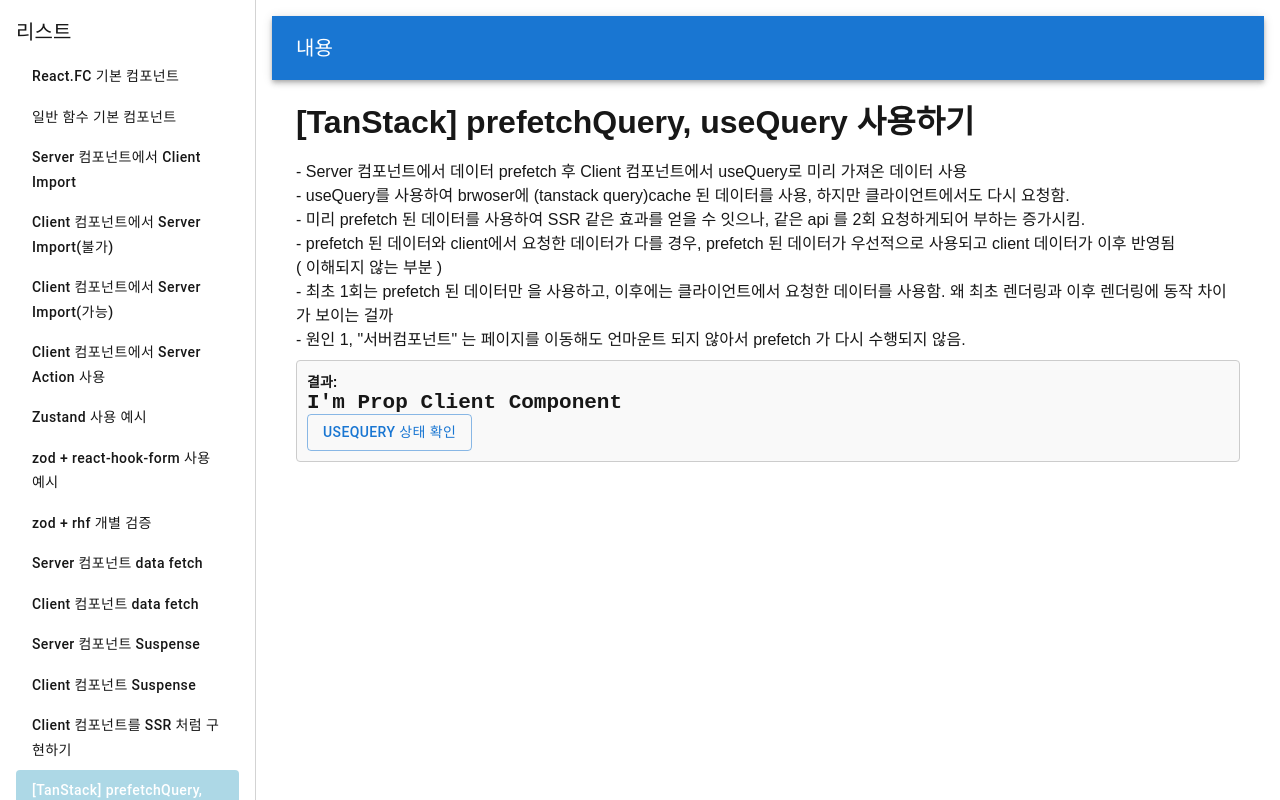
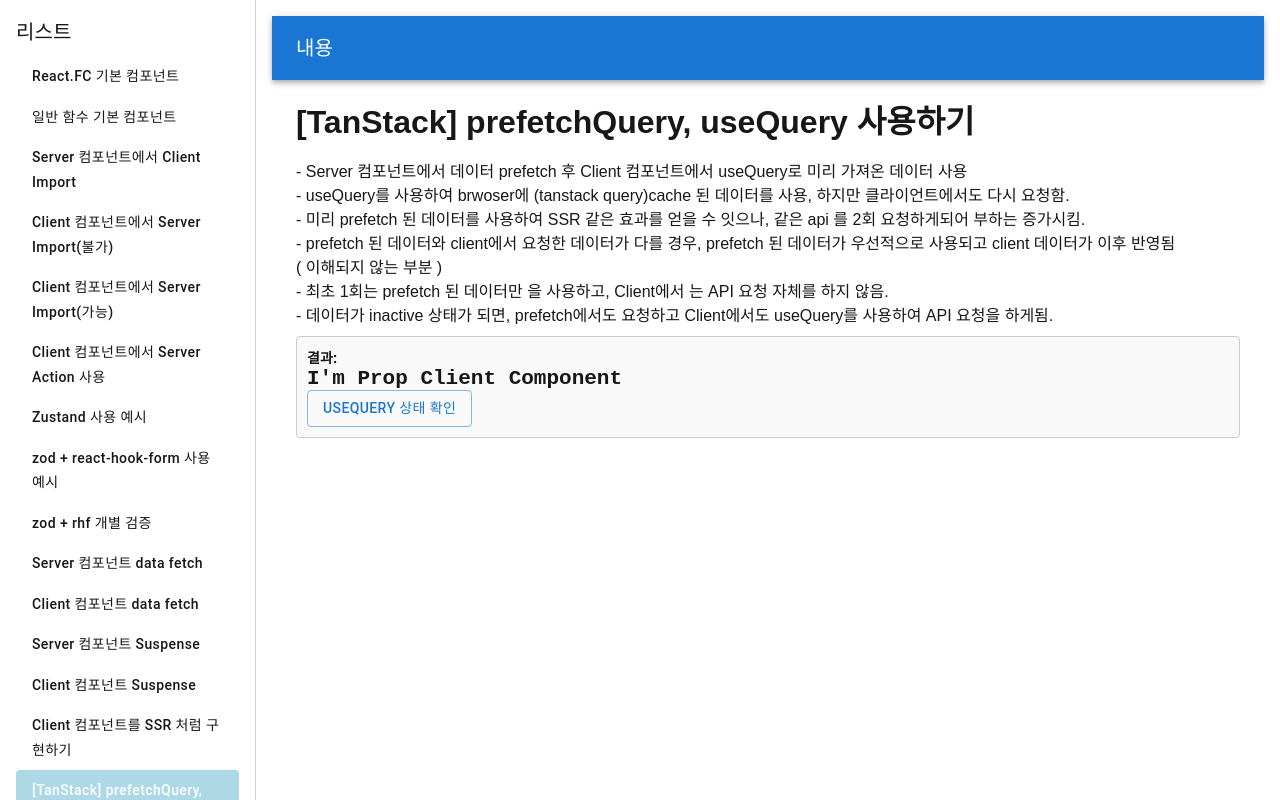
Before and after one commit to AnSungHyun/react-next-snippets, a Next.js app: page /snippets/15 in a window 1280 px wide. Built offline with nearby package versions, Linux system fonts and the light colour scheme; no server answers.

Commit message:
Update comments in page.tsx to clarify data fetching behavior and prefetching logic

```diff
--- a/src/app/(pages)/snippets/15/page.tsx
+++ b/src/app/(pages)/snippets/15/page.tsx
@@ -35,10 +35,10 @@ const TestPage15: React.FC = async () => {
           ( 이해되지 않는 부분 )
         </p>
         <p>
-          - 최초 1회는 prefetch 된 데이터만 을 사용하고, 이후에는 클라이언트에서 요청한 데이터를 사용함. 왜 최초 렌더링과 이후 렌더링에 동작 차이가 보이는 걸까
+          - 최초 1회는 prefetch 된 데이터만 을 사용하고, Client에서 는 API 요청 자체를 하지 않음.
         </p>
         <p>
-          - 원인 1, "서버컴포넌트" 는 페이지를 이동해도 언마운트 되지 않아서 prefetch 가 다시 수행되지 않음.
+          - 데이터가 inactive 상태가 되면, prefetch에서도 요청하고 Client에서도 useQuery를 사용하여 API 요청을 하게됨.
         </p>
         <ResultBlock>
           <Suspense fallback={<Loading/>}>
```
